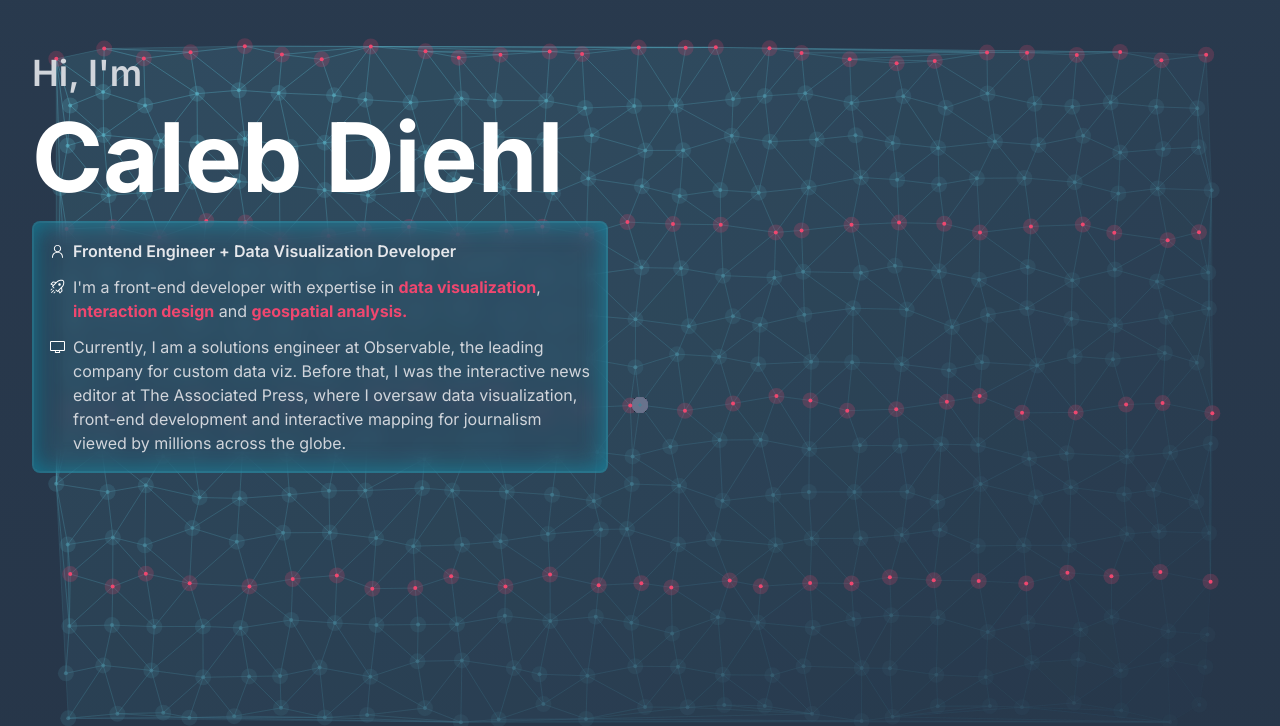
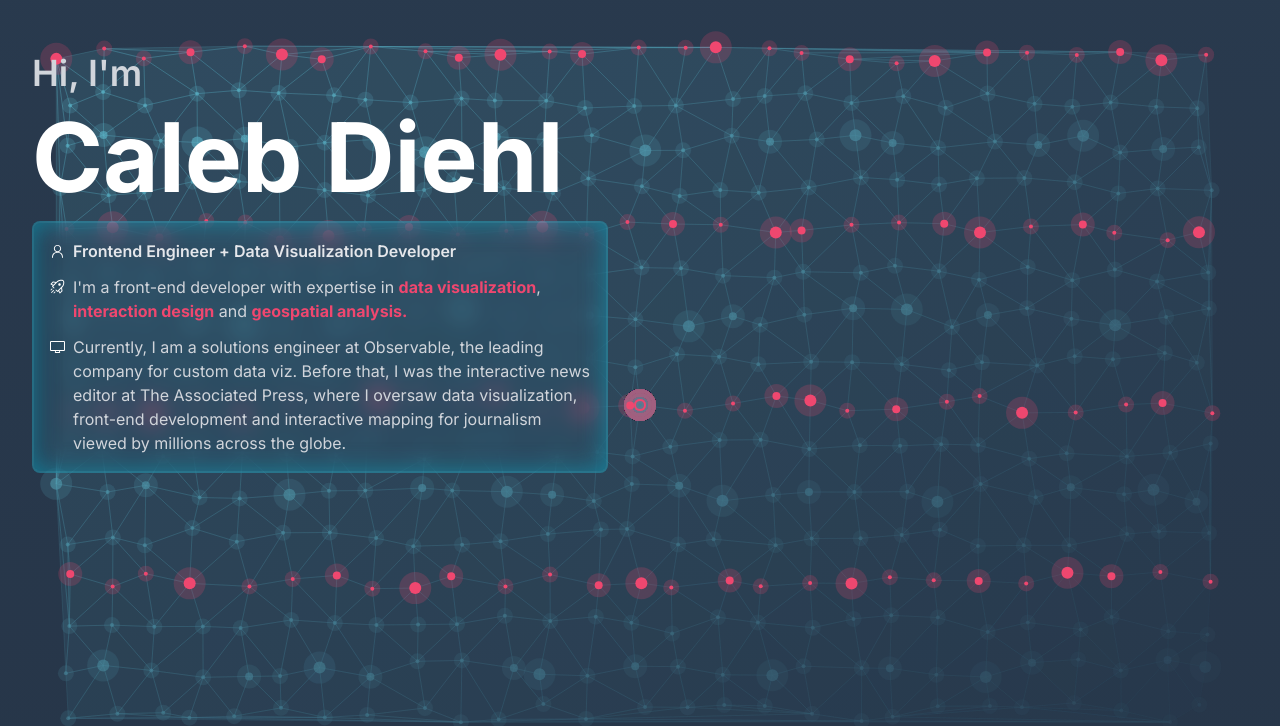
Before and after one commit to csdiehl16/csdiehl16.github.io, an Astro site: page / in a window 1280 px wide. Shown: the part 75-801 px from the top of the page. Built offline with nearby package versions, Linux system fonts and the light colour scheme; Astro itself is replaced by a stand-in of ours; animation ran at ten frames a second.

Commit message:
switch up the points

```diff
--- a/src/components/Profile.astro
+++ b/src/components/Profile.astro
@@ -307,7 +307,7 @@
 
                     ctx.fillStyle = i % 4 === 0 ?'rgba(239,71,111,.2)' : `rgba(${r},${g},${b},.2)`;
                     ctx.beginPath();
-                    ctx.arc(point[0], point[1], 8, 0, PI2);
+                    ctx.arc(point[0], point[1],  i % 10 === 0 ? 16 : i % 6 === 0 ? 12 : 8, 0, PI2);
                     ctx.fill();
                 }
 
@@ -326,7 +326,7 @@
 
                     ctx.fillStyle = i % 4 === 0 ? '#EF476F'  : `rgba(${r},${g},${b},${pointOpacity})`;  // '#52FFB8' '#F37748'
                     ctx.beginPath();
-                    ctx.arc(point[0], point[1], 2, 0, PI2);
+                    ctx.arc(point[0], point[1],  i % 10 === 0 ? 6 : i % 6 === 0 ? 4 : 2, 0, PI2);
                     ctx.fill();
                 }
             } catch (e) {
```
